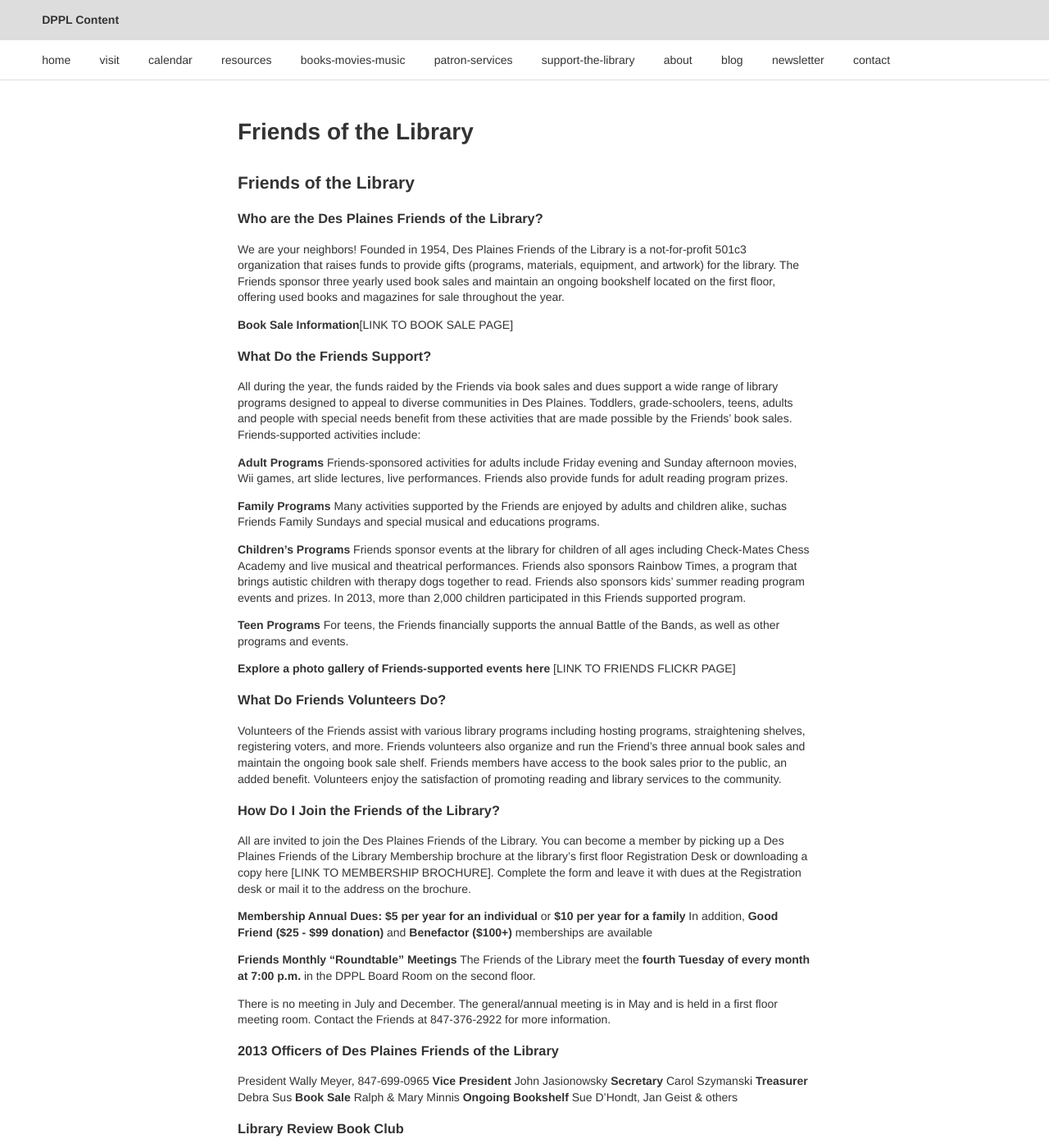
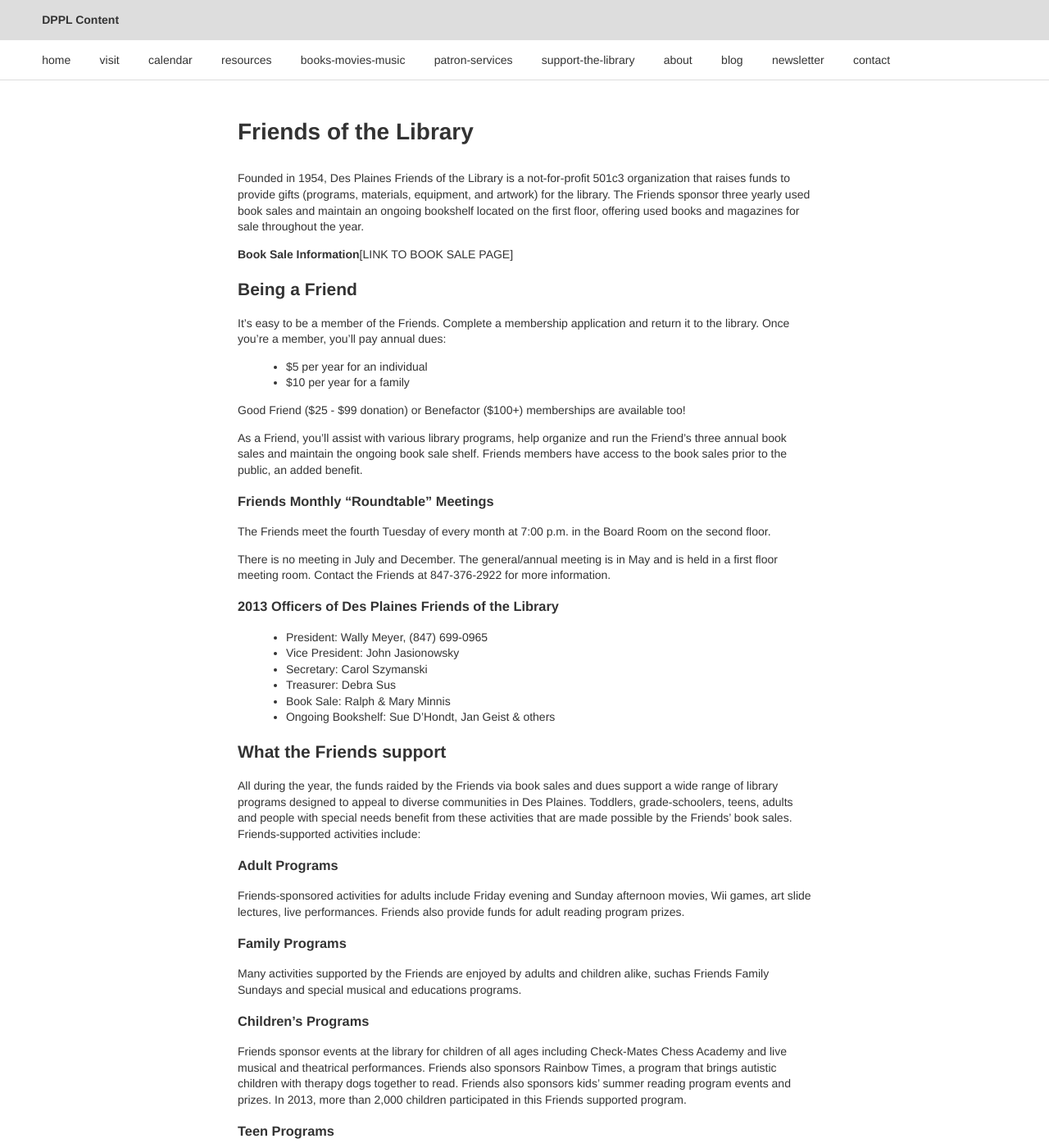
Before and after one commit to dpplweb/dppl-content, a Jekyll site: the page built from _posts/heather/0705-01-01-friends-of-the-library.md, in a window 1280 px wide and 1400 px high. Shown: the whole window at 82% size. Built offline with Jekyll 4.4.1, drawn with Linux system fonts in a browser that asks for light colours; Markdown is read by kramdown in place of the engine named in the settings; some of the changed text lies outside the part shown.

Commit message:
Updated 0705-01-01-friends-of-the-library.md

```diff
--- a/_posts/heather/0705-01-01-friends-of-the-library.md
+++ b/_posts/heather/0705-01-01-friends-of-the-library.md
@@ -13,61 +13,50 @@ actions: "join the friends "
 published: true
 ---
 
-## Friends of the Library
-
-###Who are the Des Plaines Friends of the Library?
-We are your neighbors! Founded in 1954, Des Plaines Friends of the Library is a not-for-profit 501c3 organization that raises funds to provide gifts (programs, materials, equipment, and artwork) for the library. The Friends sponsor three yearly used book sales and maintain an ongoing bookshelf located on the first floor, offering used books and magazines for sale throughout the year.
+Founded in 1954, Des Plaines Friends of the Library is a not-for-profit 501c3 organization that raises funds to provide gifts (programs, materials, equipment, and artwork) for the library. The Friends sponsor three yearly used book sales and maintain an ongoing bookshelf located on the first floor, offering used books and magazines for sale throughout the year.
 
 **Book Sale Information**[LINK TO BOOK SALE PAGE]
 
-###What Do the Friends Support?
-All during the year, the funds raided by the Friends via book sales and dues support a wide range of library programs designed to appeal to diverse communities in Des Plaines. Toddlers, grade-schoolers, teens, adults and people with special needs benefit from these activities that are made possible by the Friends’ book sales. Friends-supported activities include:
+## Being a Friend
 
-**Adult Programs**
-Friends-sponsored activities for adults include Friday evening and Sunday afternoon movies, Wii games, art slide lectures, live performances. Friends also provide funds for adult reading program prizes.
+It's easy to be a member of the Friends. Complete a membership application and return it to the library. Once you're a member, you'll pay annual dues:
 
-**Family Programs**
-Many activities supported by the Friends are enjoyed by adults and children alike, suchas Friends Family Sundays and special musical and educations programs.
+- $5 per year for an individual
+- $10 per year for a family
 
-**Children's Programs**
-Friends sponsor events at the library for children of all ages including Check-Mates Chess Academy and live musical and theatrical performances. Friends also sponsors Rainbow Times, a program that brings autistic children with therapy dogs together to read. Friends also sponsors kids’ summer reading program events and prizes.  In 2013, more than 2,000 children participated in this Friends supported program.
+Good Friend ($25 - $99 donation) or Benefactor ($100+) memberships are available too!
 
-**Teen Programs**
-For teens, the Friends financially supports the annual Battle of the Bands, as well as other programs and events.
+As a Friend, you'll assist with various library programs, help organize and run the Friend’s three annual book sales and maintain the ongoing book sale shelf.  Friends members have access to the book sales prior to the public, an added benefit.
 
-**Explore a photo gallery of Friends-supported events here** [LINK TO FRIENDS FLICKR PAGE]
-
-###What Do Friends Volunteers Do?
-Volunteers of the Friends assist with various library programs including hosting programs, straightening shelves, registering voters, and more.  Friends volunteers also organize and run the Friend’s three annual book sales and maintain the ongoing book sale shelf.  Friends members have access to the book sales prior to the public, an added benefit. Volunteers enjoy the satisfaction of promoting reading and library services to the community.
-
-
-###How Do I Join the Friends of the Library?
-All are invited to join the Des Plaines Friends of the Library.  You can become a member by picking up a Des Plaines Friends of the Library Membership brochure at the library’s first floor Registration Desk or downloading a copy here [LINK TO MEMBERSHIP BROCHURE].  Complete the form and leave it with dues at the Registration desk or mail it to the address on the brochure.
-
-**Membership Annual Dues:**
-**$5 per year for an individual** or
-**$10 per year for a family**
-In addition, **Good Friend ($25 - $99 donation)** and **Benefactor ($100+)** memberships are available
-
-**Friends Monthly “Roundtable” Meetings**
-The Friends of the Library meet the **fourth Tuesday of every month at 7:00 p.m.** in the DPPL Board Room  on the second floor.
+### Friends Monthly "Roundtable" Meetings
+The Friends meet the fourth Tuesday of every month at 7:00 p.m. in the Board Room on the second floor.
 
 There is no meeting in July and December.  The general/annual meeting is in May and is held in a first floor meeting room.  Contact the Friends at 847-376-2922 for more information.
 
-###2013 Officers of Des Plaines Friends of the Library
-President
-Wally Meyer, 847-699-0965
-**Vice President**
-John Jasionowsky
-**Secretary**
-Carol Szymanski
-**Treasurer**
-Debra Sus
-**Book Sale**
-Ralph & Mary Minnis
-**Ongoing Bookshelf**
-Sue D’Hondt, Jan Geist & others
+### 2013 Officers of Des Plaines Friends of the Library
 
-###Library Review Book Club
-Sign up now to participate in the Friends-sponsored _**Literary Review Book Club**_. A limited number of memberships are available for the 2013-2014 series of luncheons/reviews. For more information please call Jeanette at 847-635-6780.
-Click here to download more information about the Literary Review Book Club. [LINK TO PDF]
+- President: Wally Meyer, (847) 699-0965
+- Vice President: John Jasionowsky
+- Secretary: Carol Szymanski
+- Treasurer: Debra Sus
+- Book Sale: Ralph & Mary Minnis
+- Ongoing Bookshelf: Sue D’Hondt, Jan Geist & others
+
+
+## What the Friends support
+All during the year, the funds raided by the Friends via book sales and dues support a wide range of library programs designed to appeal to diverse communities in Des Plaines. Toddlers, grade-schoolers, teens, adults and people with special needs benefit from these activities that are made possible by the Friends’ book sales. Friends-supported activities include:
+
+### Adult Programs
+Friends-sponsored activities for adults include Friday evening and Sunday afternoon movies, Wii games, art slide lectures, live performances. Friends also provide funds for adult reading program prizes.
+
+### Family Programs
+Many activities supported by the Friends are enjoyed by adults and children alike, suchas Friends Family Sundays and special musical and educations programs.
+
+### Children's Programs
+Friends sponsor events at the library for children of all ages including Check-Mates Chess Academy and live musical and theatrical performances. Friends also sponsors Rainbow Times, a program that brings autistic children with therapy dogs together to read. Friends also sponsors kids’ summer reading program events and prizes.  In 2013, more than 2,000 children participated in this Friends supported program.
+
+### Teen Programs
+For teens, the Friends financially supports the annual Battle of the Bands, as well as other programs and events.
+
+## Library Review Book Club
+Sign up now to participate in the Friends-sponsored Literary Review Book Club. A limited number of memberships are available for the 2013-2014 series of luncheons/reviews. For more information please call Jeanette at 847-635-6780. Learn more [link]
```
